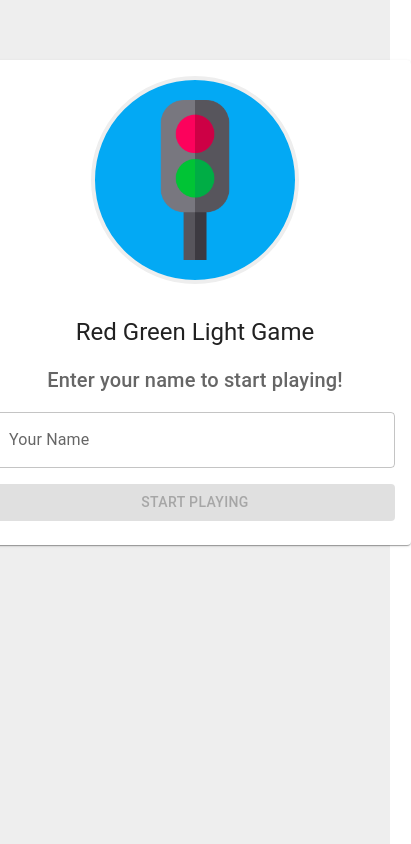
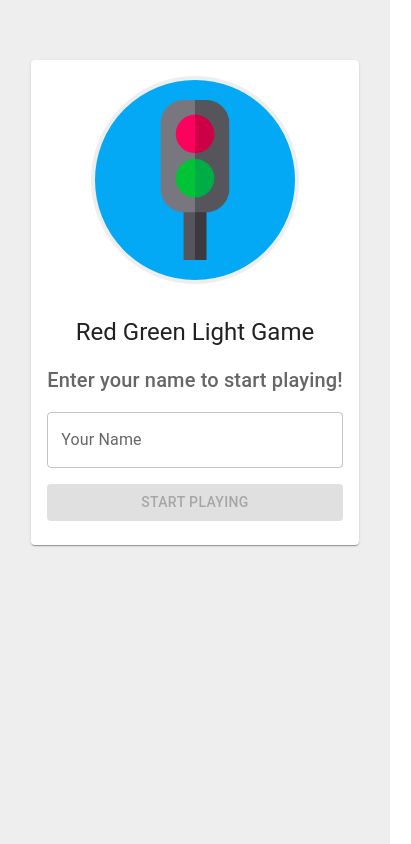
Before and after one commit to Gupramallo/red-green-light-game.github.io, a React (Vite) app: page /red-light-green-light/home in a window 390 px wide. Shown: the whole page, 411 px wide, since content can reach past the window. Built offline with nearby package versions, Linux system fonts and the light colour scheme.

Commit message:
fix home page styles

```diff
--- a/src/components/templates/home-content/styles.ts
+++ b/src/components/templates/home-content/styles.ts
@@ -1,4 +1,4 @@
-import { Box, CardContent, Typography, styled } from '@mui/material'
+import { Box, CardContent, Typography, css, styled } from '@mui/material'
 
 export const Container = styled(Box)`
   display: flex;
@@ -8,6 +8,7 @@ export const Container = styled(Box)`
   height: 100%;
   padding: ${({ theme }) => theme.spacing(2.5)};
   margin-top: ${({ theme }) => theme.spacing(5)};
+  text-align: center;
 `
 
 export const CardContainer = styled(CardContent)`
@@ -15,7 +16,16 @@ export const CardContainer = styled(CardContent)`
   flex-direction: column;
   align-items: center;
   gap: ${({ theme }) => theme.spacing(2)};
-  width: ${({ theme }) => theme.spacing(50)};
+
+  ${({ theme }) => css`
+    ${theme.breakpoints.up('sm')} {
+      width: ${theme.spacing(50)};
+    }
+
+    ${theme.breakpoints.down('sm')} {
+      max-width: ${theme.spacing(45)};
+    }
+  `}
 `
 
 export const ImageContainer = styled(Box)`
```
